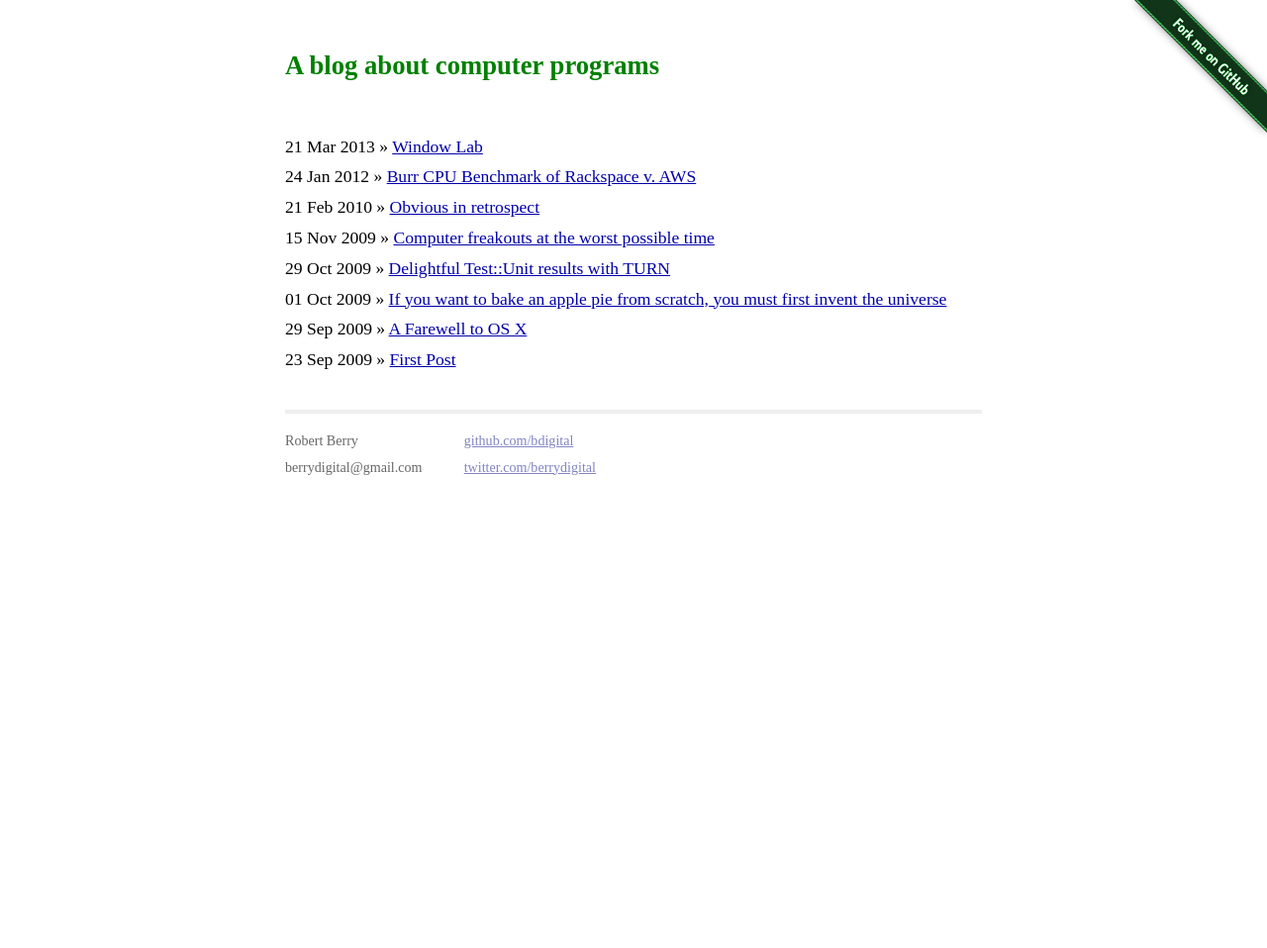
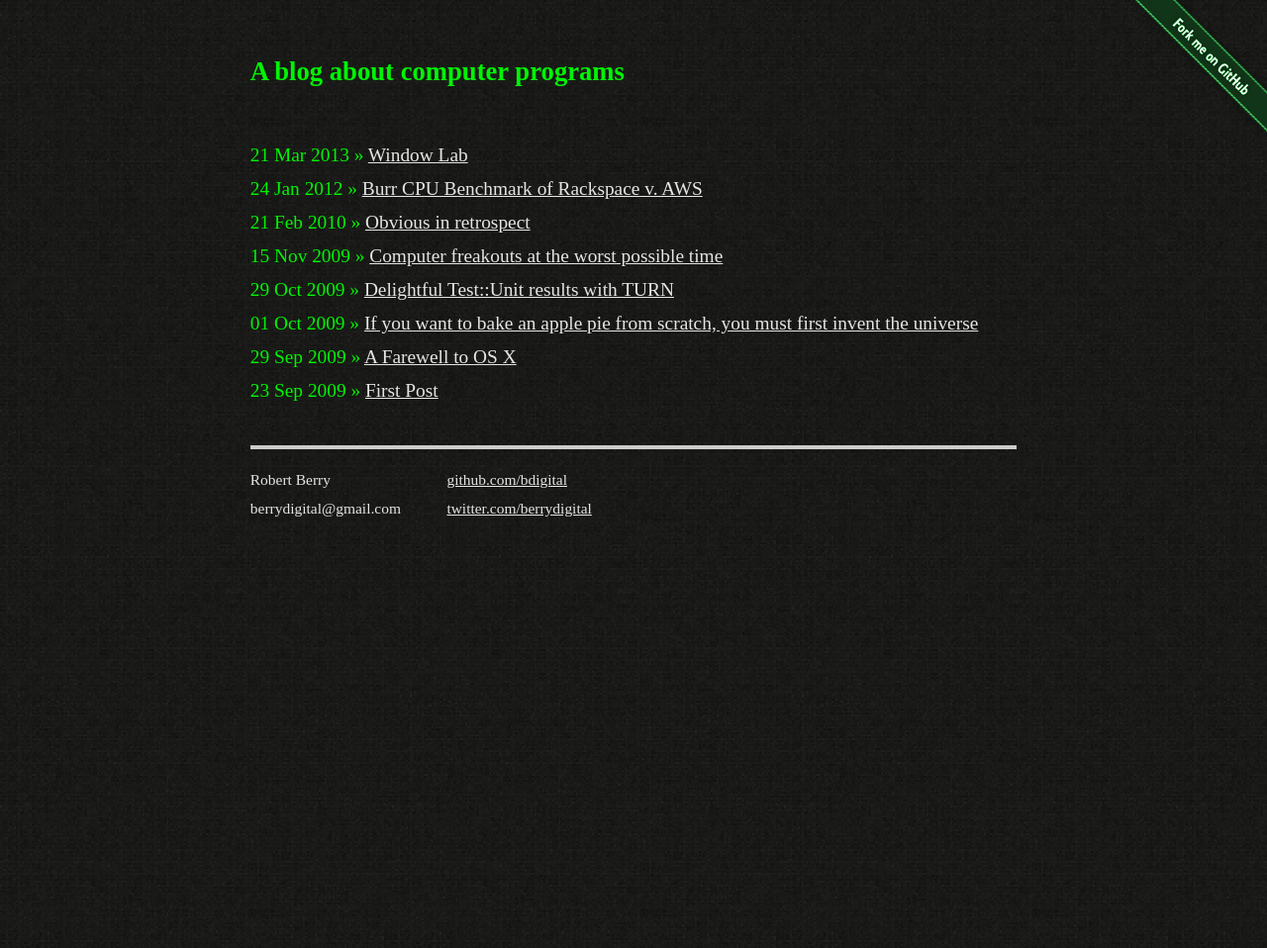
Before and after one commit to no0p/no0p.github.io, a Jekyll site: the page built from index.html, in a window 1280 px wide. Shown: the whole page at 99% size. Built offline with Jekyll 4.4.1, drawn with Linux system fonts in a browser that asks for light colours; Markdown is read by kramdown in place of the engine named in the settings.

Commit message:
some og style

```diff
--- a/css/screen.css
+++ b/css/screen.css
@@ -16,42 +16,46 @@ html, body {
 }
 
 body {
-  background-color: white;
+  background: #FFFFFF url(/images/wild_olivia.png);
   font-family: 'Georgia', 'DejaVu Serif', 'Times', 'Times New Roman', serif
-	color: #444444
+	color: #e5e5e5;
 	font-size: 110%;
   text-align: center;
 }
 
+p {
+  color: #e5e5e5;
+}
 h1 {
 	font-size: 160%;
-	color: #222222;
+	color: #e5e5e5;
 	margin-top: 55px;
 
 }
 
 h2, h3, h4, h5, h6 {
+  color: #e5e5e5;
   font-size: 100%;
 }
 
 g1 {
   margin-bottom: 1em;
 }
-
+code {
+  color: #e5e5e5;
+}
 p {
   margin: 1em 0;
 }
 
 a {
-  color: #00a;
+  color: #e5e5e5;
 }
 
 a:hover {
-  color: black;
 }
 
 a:visited {
-  color: #a0a;
 }
 
 table {
@@ -71,11 +75,11 @@ ul.posts {
 }
 
   ul.posts li {
+    color: #00f403;
     line-height: 1.75em;
   }
 
   ul.posts span {
-    color: #aaa;
     font-family: Monaco, "Courier New", monospace;
     font-size: 80%;
   }
@@ -101,7 +105,7 @@ ul.posts {
 }
 
   .site .title a {
-    color: green;
+    color: #00f403;
     text-decoration: none;
   }
 
@@ -110,35 +114,32 @@ ul.posts {
 }
 
   .site .title a.extra {
-    color: #aaa;
     text-decoration: none;
     margin-left: 1em;
   }
 
   .site .title a.extra:hover {
-    color: black;
   }
 
   .site .meta {
-    color: #aaa;
+    color: #00f403;
 		font-size: 100%;
   }
 
   .site .footer {
     font-size: 80%;
-    color: #666;
-    border-top: 4px solid #eee;
+    border-top: 4px solid #ccc;
     margin-top: 2em;
     overflow: hidden;
   }
 
     .site .footer .contact {
+      color: #e5e5e5;
       float: left;
       margin-right: 3em;
     }
 
       .site .footer .contact a {
-        color: #8085C1;
       }
 
     .site .footer .rss {
@@ -165,7 +166,6 @@ ul.posts {
 
   #post pre {
     border: 1px solid #ddd;
-    background-color: #eef;
     padding: 0 .4em;
   }
 
@@ -176,7 +176,6 @@ ul.posts {
 
   #post code {
     border: 1px solid #ddd;
-    background-color: #eef;
     font-size: 95%;
     padding: 0 .2em;
   }
@@ -189,12 +188,10 @@ ul.posts {
 
   #post pre.terminal {
     border: 1px solid black;
-    background-color: #333;
-    color: white;
+    color: #e5e5e5;
   }
 
   #post pre.terminal code {
-    background-color: #333;
   }
 
 #related {
```
Also changed, not shown: images/wild_olivia.png (added).
